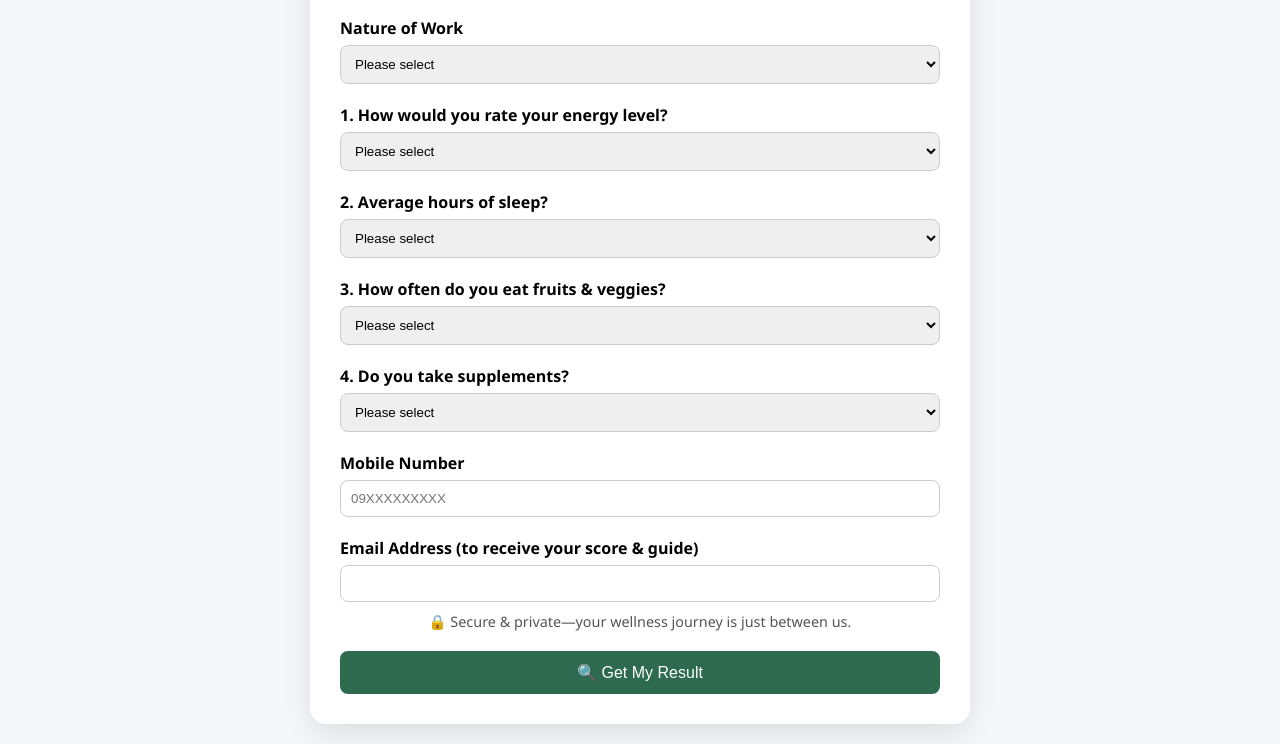
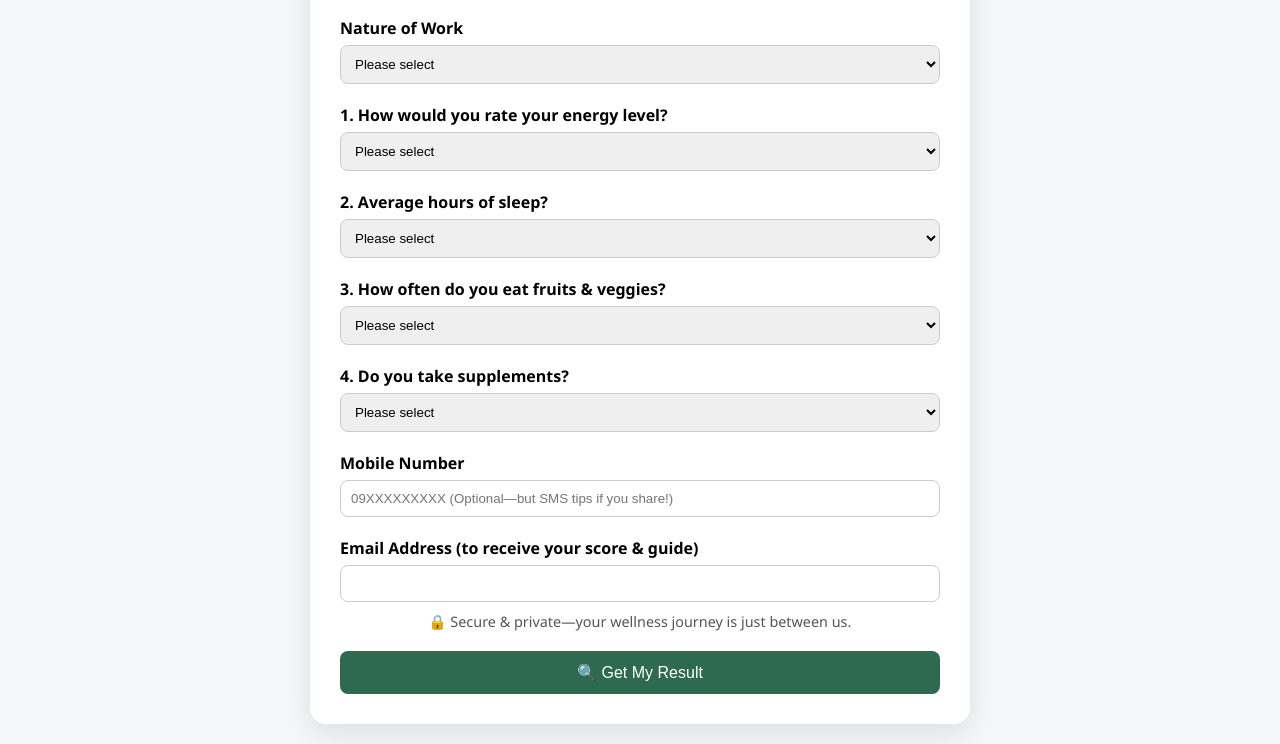
Before and after one commit to rainierridao/wellnessquiz, a plain HTML site: page index.html in a window 1280 px wide. Shown: the part 311-1055 px from the top of the page. Drawn offline with Linux system fonts and the light colour scheme.

Commit message:
with optional number message

```diff
--- a/index.html
+++ b/index.html
@@ -188,11 +188,12 @@
         </select>
       </div>
 
-      <!-- Mobile Number -->
       <div class="question">
-        <label>Mobile Number</label>
-        <input type="tel" name="mobile" pattern="[0-9]{10,}" placeholder="09XXXXXXXXX" required />
-      </div>
+    <label>Mobile Number</label>
+    <input type="tel" name="mobile" pattern="[0-9]{10,}" placeholder="09XXXXXXXXX (Optional—but SMS tips if you share!)" />
+    </div>
+
+
 
       <!-- Email -->
       <div class="question">
```
